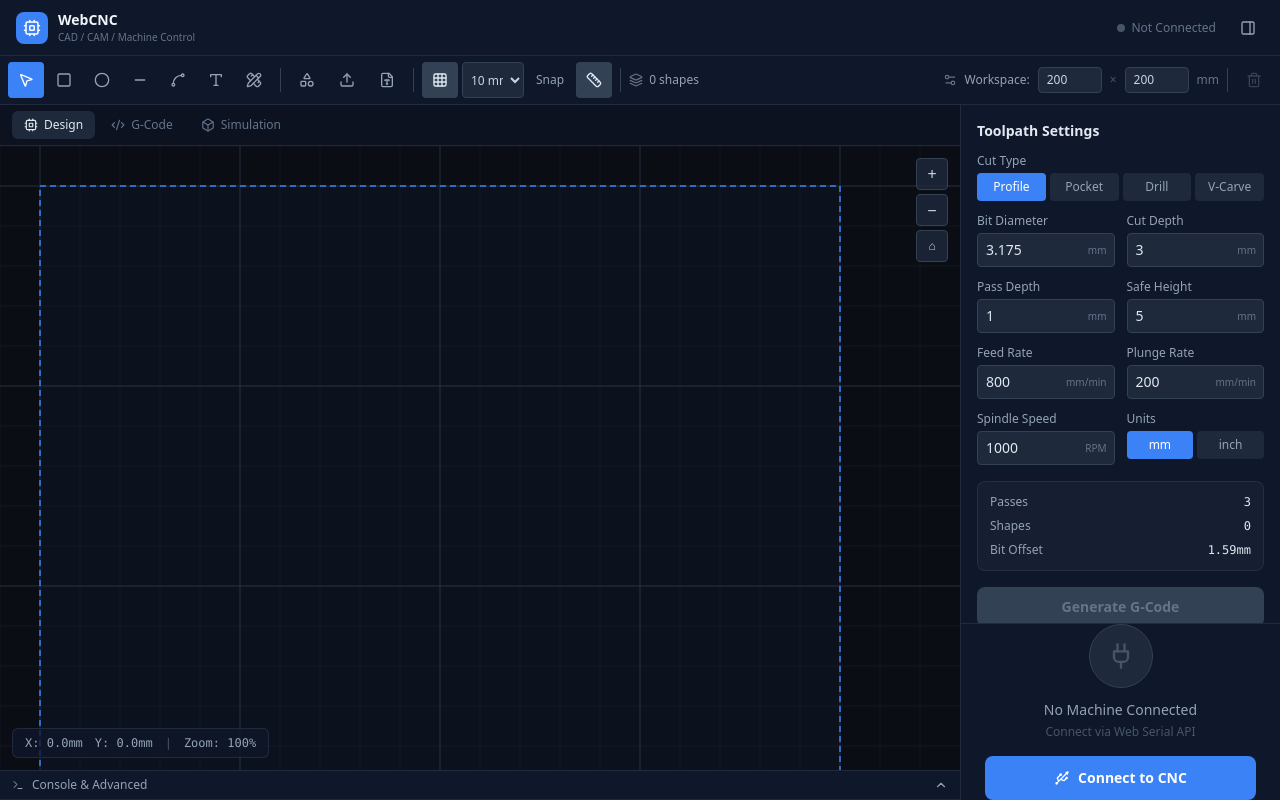
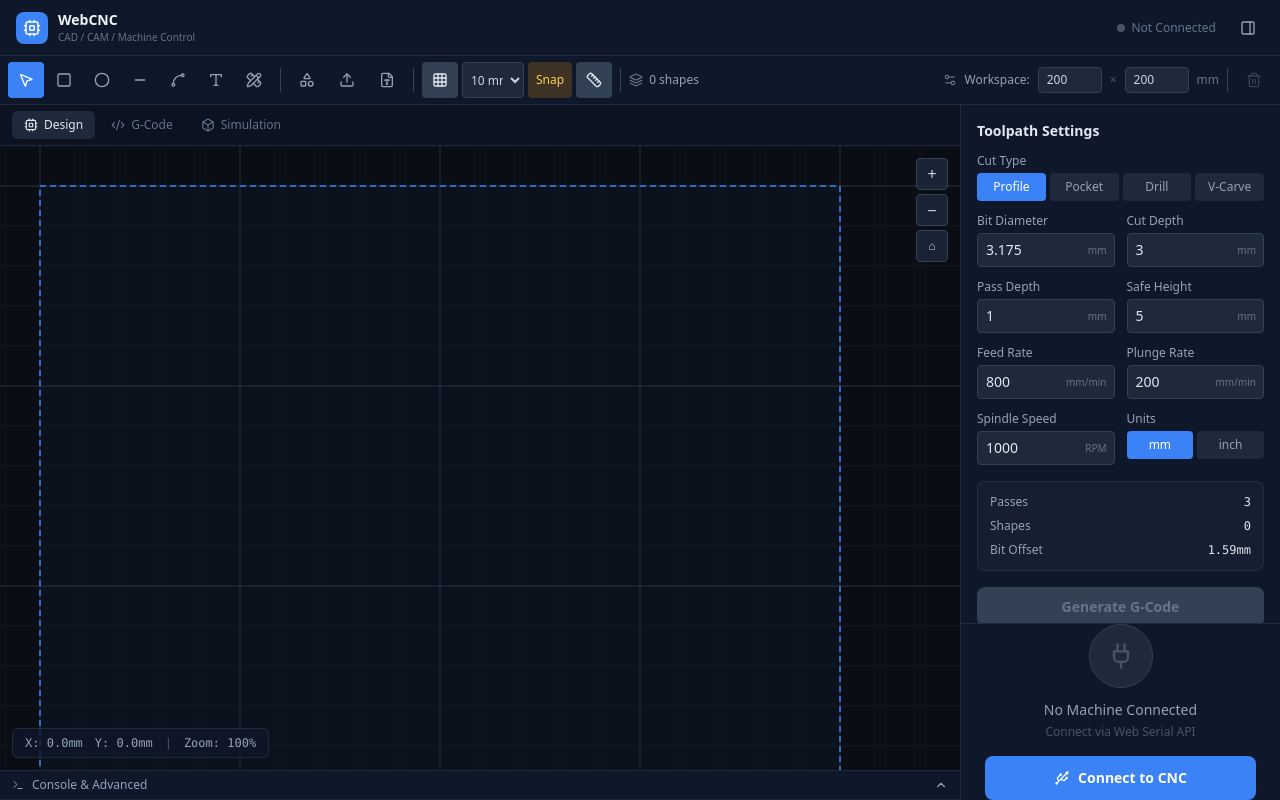
Before and after one commit to clktechtr/cncengraver, a React (Vite) app: page / in a window 1280 px wide. Built offline with nearby package versions, Linux system fonts and the light colour scheme.

Commit message:
Updated App.tsx

```diff
--- a/src/App.tsx
+++ b/src/App.tsx
@@ -49,7 +49,7 @@ function App() {
   const [workspace, setWorkspace] = useState<Workspace>({ width: 200, height: 200, unit: 'mm' });
   const [showGrid, setShowGrid] = useState(true);
   const [gridSize, setGridSize] = useState(10);
-  const [snapToGrid, setSnapToGrid] = useState(false);
+  const [snapToGrid, setSnapToGrid] = useState(true);
   const [showDimensions, setShowDimensions] = useState(true);
   const [camSettings, setCamSettings] = useState<CamSettings>(DEFAULT_CAM);
   const [gcodeLines, setGcodeLines] = useState<string[]>([]);
--- a/src/components/DesignCanvas.tsx
+++ b/src/components/DesignCanvas.tsx
@@ -67,8 +67,7 @@ export default function DesignCanvas({
         x: Math.round(pt.x / gridSize) * gridSize,
         y: Math.round(pt.y / gridSize) * gridSize,
       };
-      const threshold = Math.min(4, gridSize * 0.45);
-      if (Math.hypot(candidate.x - pt.x, candidate.y - pt.y) <= threshold) return candidate;
+      return candidate;
     }
 
     return pt;
```
